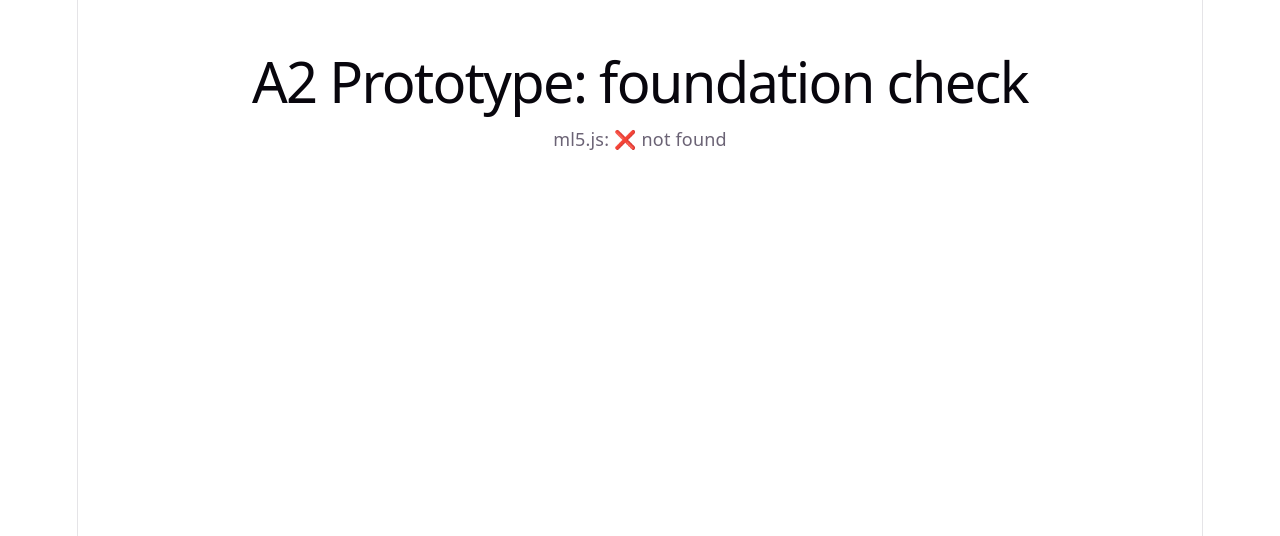
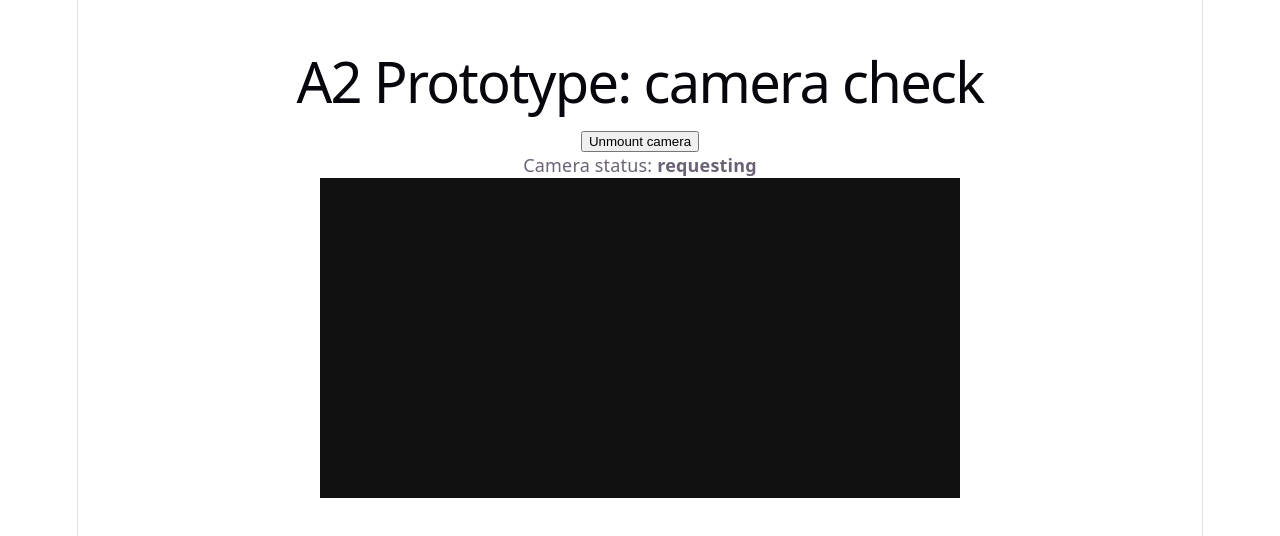
Before and after one commit to Fodya4/A2---Low-fidelity-Prototype-Unnamed-for-now, a React (Vite) app: page / in a window 1280 px wide. Before the commit this address had no page. Shown: the top 536 px of the page. Built offline with nearby package versions, Linux system fonts and the light colour scheme; no server answers.

Commit message:
Camera hook with permission handling and cleanup

```diff
--- a/src/App.jsx
+++ b/src/App.jsx
@@ -1,18 +1,41 @@
-// Temporary foundation check: confirms ml5 is available inside React.
-// This file gets replaced once we start the webcam milestone.
+import { useState } from "react";
+import { useCamera } from "./hooks/useCamera";
+
+// Temporary test component for the camera hook.
+function CameraCheck() {
+  const { videoRef, status, error } = useCamera();
+
+  return (
+    <div>
+      <p>
+        Camera status: <strong>{status}</strong>
+      </p>
+      {error && <p style={{ color: "crimson" }}>{error}</p>}
+      <video
+        ref={videoRef}
+        playsInline
+        muted
+        style={{
+          width: 640,
+          maxWidth: "100%",
+          transform: "scaleX(-1)",
+          background: "#111",
+        }}
+      />
+    </div>
+  );
+}
+
 function App() {
-  const ml5Loaded = typeof window.ml5 !== "undefined";
+  const [cameraOn, setCameraOn] = useState(true);
 
   return (
     <main style={{ padding: "2rem", fontFamily: "system-ui" }}>
-      <h1>A2 Prototype: foundation check</h1>
-      <p>ml5.js: {ml5Loaded ? "✅ loaded" : "❌ not found"}</p>
-      {ml5Loaded && (
-        <p>
-          bodyPose available:{" "}
-          {typeof window.ml5.bodyPose === "function" ? "✅" : "❌"}
-        </p>
-      )}
+      <h1>A2 Prototype: camera check</h1>
+      <button type="button" onClick={() => setCameraOn((on) => !on)}>
+        {cameraOn ? "Unmount camera" : "Mount camera"}
+      </button>
+      {cameraOn && <CameraCheck />}
     </main>
   );
 }
--- /dev/null
+++ b/src/hooks/useCamera.js
@@ -0,0 +1,88 @@
+import { useEffect, useRef, useState } from "react";
+
+// Turns browser error names into messages a person can act on.
+function describeCameraError(err) {
+  switch (err?.name) {
+    case "NotAllowedError":
+      return "Camera permission was denied. Allow camera access in the browser and reload.";
+    case "NotFoundError":
+      return "No camera was found on this device.";
+    case "NotReadableError":
+      return "The camera is in use by another app (Zoom, FaceTime, etc.). Close it and reload.";
+    case "OverconstrainedError":
+      return "The camera does not support the requested settings.";
+    default:
+      return `Could not start the camera: ${err?.message ?? "unknown error"}`;
+  }
+}
+
+const cameraSupported =
+  typeof navigator !== "undefined" && !!navigator.mediaDevices?.getUserMedia;
+
+/**
+ * Starts the webcam when the component using it mounts and stops it on unmount.
+ * Returns:
+ *   videoRef: attach to a <video> element
+ *   status:   'requesting' | 'ready' | 'error'
+ *   error:    human-readable message when status is 'error'
+ */
+export function useCamera({ width = 640, height = 480 } = {}) {
+  const videoRef = useRef(null);
+  const [status, setStatus] = useState("requesting");
+  const [error, setError] = useState(null);
+
+  useEffect(() => {
+    if (!cameraSupported) return;
+
+    const video = videoRef.current;
+    let stream = null;
+    let cancelled = false;
+
+    async function start() {
+      try {
+        stream = await navigator.mediaDevices.getUserMedia({
+          video: {
+            width: { ideal: width },
+            height: { ideal: height },
+            facingMode: "user",
+          },
+          audio: false,
+        });
+
+        // If the component unmounted while the permission prompt was open,
+        // release the camera immediately instead of leaving it running.
+        if (cancelled) {
+          stream.getTracks().forEach((track) => track.stop());
+          return;
+        }
+
+        video.srcObject = stream;
+        await video.play();
+        if (!cancelled) setStatus("ready");
+      } catch (err) {
+        if (cancelled) return;
+        setError(describeCameraError(err));
+        setStatus("error");
+      }
+    }
+
+    start();
+
+    // Cleanup: runs on unmount (and once extra in dev because of StrictMode).
+    return () => {
+      cancelled = true;
+      stream?.getTracks().forEach((track) => track.stop());
+      video.srcObject = null;
+    };
+  }, [width, height]);
+
+  if (!cameraSupported) {
+    return {
+      videoRef,
+      status: "error",
+      error: "This browser does not support camera access.",
+    };
+  }
+
+  return { videoRef, status, error };
+}
```
